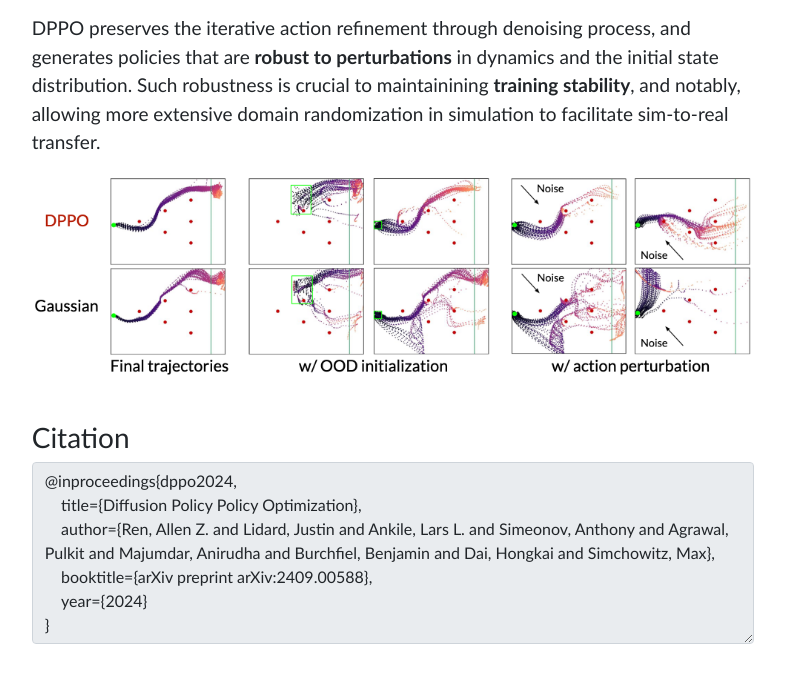
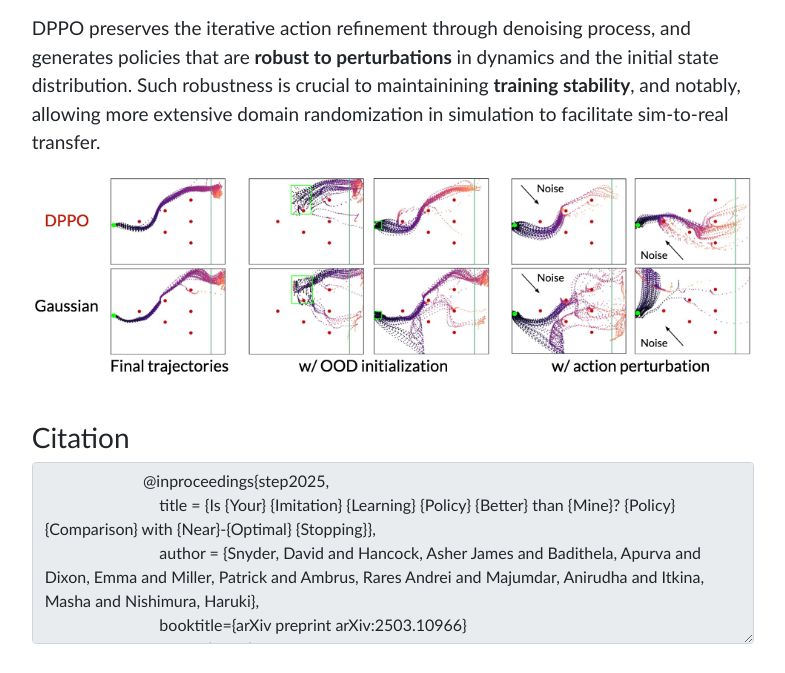
Before and after one commit to dasnyder5/sequential-comparison, a plain HTML site: page index.html in a window 1280 px wide. Shown: the part 5138-5811 px from the top of the page, without its empty margins (247-1032 px from the left). Drawn offline with nearby package versions, Linux system fonts and the light colour scheme; some packages are replaced by stand-ins of ours; a script that the page names is missing.

Commit message:
Update bibliography item

```diff
--- a/index.html
+++ b/index.html
@@ -282,12 +282,12 @@
                 </h3>
                 <div class="form-group col-md-12">
                     <textarea id="bibtex" class="form-control" rows="7" readonly>
-@inproceedings{dppo2024,
-    title={Diffusion Policy Policy Optimization},
-    author={Ren, Allen Z. and Lidard, Justin and Ankile, Lars L. and Simeonov, Anthony and Agrawal, Pulkit and Majumdar, Anirudha and Burchfiel, Benjamin and Dai, Hongkai and Simchowitz, Max},
-    booktitle={arXiv preprint arXiv:2409.00588},
-    year={2024}
-}</textarea>
+                        @inproceedings{step2025,
+                            title = {Is {Your} {Imitation} {Learning} {Policy} {Better} than {Mine}? {Policy} {Comparison} with {Near}-{Optimal} {Stopping}},
+                            author = {Snyder, David and Hancock, Asher James and Badithela, Apurva and Dixon, Emma and Miller, Patrick and Ambrus, Rares Andrei and Majumdar, Anirudha and Itkina, Masha and Nishimura, Haruki},
+                            booktitle={arXiv preprint arXiv:2503.10966}
+                            year = {2025},
+                    }   </textarea>
                 </div>
             </div>
         </div>
```
